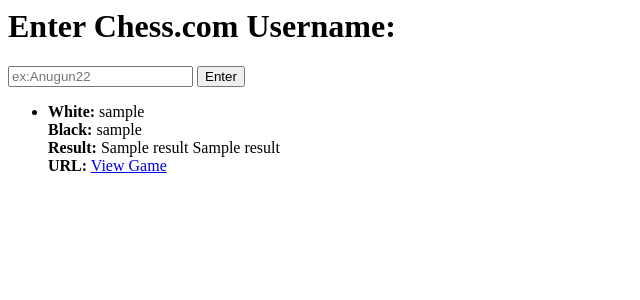
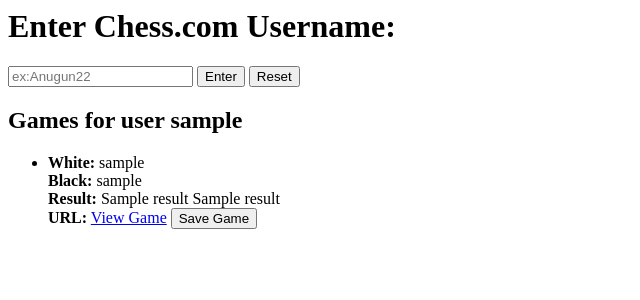
Before and after one commit to professionalshoe/dbms_mini, a Flask app: template templates/index.html in a window 1280 px wide. Shown: the top 300 px of the page, without its empty margins (0-640 px from the left). Run offline with Flask 3, Linux system fonts and the light colour scheme; the template is opened without the code that fills it: most values are stand-ins (such as "Sample title", 1, 10 or a date in 2020).

Commit message:
version 2

```diff
--- a/app.py
+++ b/app.py
@@ -1,5 +1,5 @@
 from flask import Flask,request,render_template
-import requests
+import requests,mysql.connector,json
 app=Flask(__name__)
 
 @app.route('/')
@@ -22,14 +22,46 @@
 
             if(latest_month_game_data.status_code==200):
                 print(latest_month_game_data)
-                return render_template('index.html',games=latest_month_game_data.json()["games"])
+                return render_template('index.html',games=latest_month_game_data.json()["games"],username=username)
             else:
-                return render_template('index.html',error=f"Couldnt fetch latest month game data. Status code:{latest_month_game_data.status_code}")
+                return render_template('index.html',error=f"Couldnt fetch latest month game data. Status code:{latest_month_game_data.status_code}",username=username)
         else:
-            return render_template('index.html',error=f"archives are empty for the user {username}")
+            return render_template('index.html',error=f"archives are empty for the user {username}",username=username)
 
     else:
-        return render_template('index.html',error=f"couldnt fetch data for usr {username}. Status code:{req_response.status_code}")
+        return render_template('index.html',error=f"couldnt fetch data for usr {username}. Status code:{req_response.status_code}",username=username)
+
+
+def create_db_connection():
+    connection=mysql.connector.connect(host='localhost',user='root',password='priyanshu',database='chess_db')
+    return connection
+
+app.route('/save_game')
+def save_game():
+    game_data=request.form.get['game_data']
+    username=request.form.get['username']
+    game=json.loads(game_data)
+    game_pgn=game_data['pgn']
+    game_white=game_data['white']['username']
+    game_black=game_data['black']['username']
+
+
+    connection=create_db_connection()
+    cursor=connection.cursor()
+
+
+
+    try:
+        cursor.execute(insert_query,values)
+        connection.commit()
+        return render_template('index.html',success="Game saved succesfully",username=username)
+    except mysql.connector.Error as err:
+        return render_template('index.html',error=f"error saving game {err}",username=username)
+    finally:
+        cursor.close()
+        connection.close()
+
+
 
 if __name__ == '__main__':
     app.run(debug=True)
--- a/templates/index.html
+++ b/templates/index.html
@@ -7,9 +7,11 @@
         <form id="chessusername" action='/fetch' method="post">
             <input type="text" name="username" placeholder="ex:Anugun22" required>
             <button type="submit">Enter</button>
+            <button type="reset">Reset</button>
         </form>
 
         {% if games %}
+            <h2>Games for user {{username}}</h2>
             <ul id="games">
                 {% for game in games %}
                     <li>
@@ -17,11 +19,14 @@
                         <strong>Black:</strong> {{ game.black.username }}<br>
                         <strong>Result:</strong> {{ game.white.result }} {{game.black.result}}<br>
                         <strong>URL:</strong> <a href="{{ game.url }}">View Game</a>
+                        <form action="/save_game" method="post" style="display:inline;">
+                            <input type="hidden" name="game_data" value="{{game|tojson}}">
+                            <input type="hidden" name="username" value="{{usrname}}">
+                            <button type="submit">Save Game</button>
+                        </form>
                     </li>
                 {% endfor %}
             </ul>
-        {% else %}
-            <p>No games found for user</p>
         {% endif %}
 
 
@@ -29,5 +34,10 @@
             <h2 style="color:red;">ERROR</h2>
             <p>{{error}}</p>
         {% endif %}
+
+        {% if success %}
+        <h2 class="success">SUCCESS</h2>
+        <p>{{ success }}</p>
+        {% endif %}
     </body>
 </html>
```
